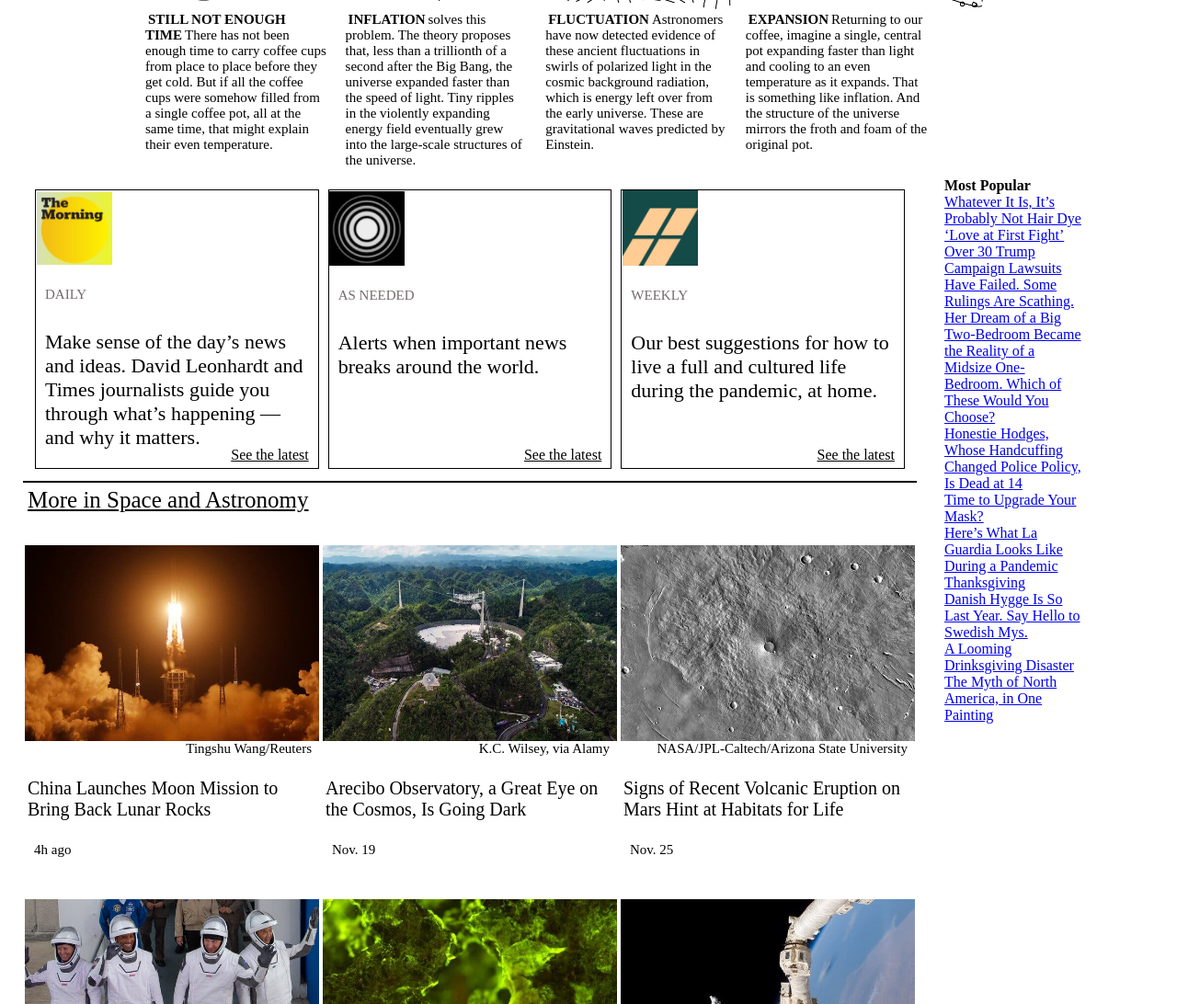
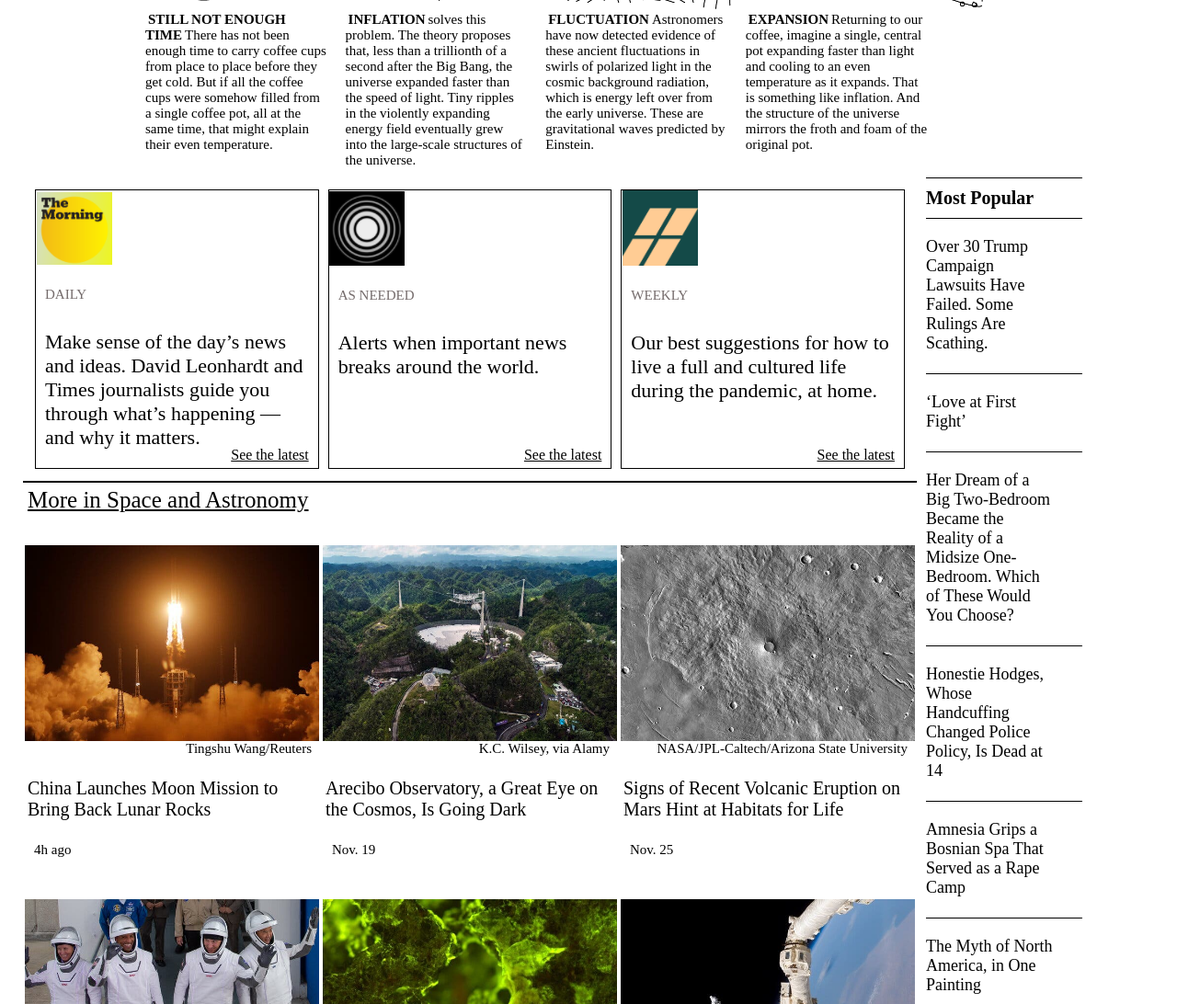
Before and after one commit to GuNner-pete/Project-NYT, a plain HTML site: page index.html in a window 1280 px wide. Shown: the part 3934-5026 px from the top of the page at 92% size. Drawn offline with Linux system fonts and the light colour scheme.

Commit message:
Added some styling to the side bar

```diff
--- a/NYT.css
+++ b/NYT.css
@@ -373,3 +373,22 @@ h3 {
   display: flex;
   flex-flow: column;
 }
+#most {
+  border-top: 1px solid black;
+  max-width: 300px;
+  margin-left: -20px;
+}
+.most-popular {
+  font-size: 18px;
+  color: black;
+  text-decoration: none;
+  padding: 20px 30px 7px 0;
+  margin-bottom: 15px;
+  border-top: 1px solid black;
+
+}
+h4 {
+  font-size: 20px;
+  padding-top: 10px;
+  padding-bottom: 10px;
+}
--- a/index.html
+++ b/index.html
@@ -206,16 +206,16 @@
             </div>
             <div id="most">
                 <h4>Most Popular</h4>
-                <a href="https://www.nytimes.com/2020/11/19/style/rudy-giuliani-hair.html?action=click&algo=bandit-all-surfaces-decay-decay-02&block=trending_recirc&fellback=false&imp_id=823692404&impression_id=886ad100-300a-11eb-b3ec-1987b8f0e0fa&index=0&pgtype=Article&region=footer&req_id=462443014&surface=most-popular">Whatever It Is, It’s Probably Not Hair Dye</a>
-                <a href="https://www.nytimes.com/2020/11/23/style/love-at-first-fight.html?action=click&algo=bandit-all-surfaces-decay-decay-02&block=trending_recirc&fellback=false&imp_id=901875735&impression_id=886ad101-300a-11eb-b3ec-1987b8f0e0fa&index=1&pgtype=Article&region=footer&req_id=462443014&surface=most-popular">‘Love at First Fight’</a>
-                <a href="https://www.nytimes.com/2020/11/25/us/elections/trump-campaign-lawsuits.html?action=click&algo=bandit-all-surfaces-decay-decay-02&block=trending_recirc&fellback=false&imp_id=37343964&impression_id=886ad102-300a-11eb-b3ec-1987b8f0e0fa&index=2&pgtype=Article&region=footer&req_id=462443014&surface=most-popular">Over 30 Trump Campaign Lawsuits Have Failed. Some Rulings Are Scathing.</a>
-                <a href="https://www.nytimes.com/interactive/2020/11/26/realestate/26hunt-pal.html?action=click&algo=bandit-all-surfaces-decay-decay-02&block=trending_recirc&fellback=false&imp_id=352194671&impression_id=886ad103-300a-11eb-b3ec-1987b8f0e0fa&index=3&pgtype=Article&region=footer&req_id=462443014&surface=most-popular">Her Dream of a Big Two-Bedroom Became the Reality of a Midsize One-Bedroom. Which of These Would You Choose?</a>
-                <a href="https://www.nytimes.com/2020/11/24/obituaries/honestie-hodges-dead-coronavirus.html?action=click&algo=bandit-all-surfaces-decay-decay-02&block=trending_recirc&fellback=false&imp_id=649609472&impression_id=886ad104-300a-11eb-b3ec-1987b8f0e0fa&index=4&pgtype=Article&region=footer&req_id=462443014&surface=most-popular">Honestie Hodges, Whose Handcuffing Changed Police Policy, Is Dead at 14</a>
-                <a href="https://www.nytimes.com/2020/11/24/well/live/covid-best-masks.html?action=click&algo=bandit-all-surfaces-decay-decay-02&block=trending_recirc&fellback=false&imp_id=982007006&impression_id=886ad105-300a-11eb-b3ec-1987b8f0e0fa&index=5&pgtype=Article&region=footer&req_id=462443014&surface=most-popular">Time to Upgrade Your Mask?</a>
-                <a href="https://www.nytimes.com/interactive/2020/11/25/nyregion/nyc-holiday-travel-airports-covid.html?action=click&algo=bandit-all-surfaces-decay-decay-02&block=trending_recirc&fellback=false&imp_id=724275479&impression_id=886ad106-300a-11eb-b3ec-1987b8f0e0fa&index=6&pgtype=Article&region=footer&req_id=462443014&surface=most-popular">Here’s What La Guardia Looks Like During a Pandemic Thanksgiving</a>
-                <a href="https://www.nytimes.com/2020/11/25/style/stockholm-shopping-mys-nytorget.html?action=click&algo=bandit-all-surfaces-decay-decay-02&block=trending_recirc&fellback=false&imp_id=577306369&impression_id=886ad107-300a-11eb-b3ec-1987b8f0e0fa&index=7&pgtype=Article&region=footer&req_id=462443014&surface=most-popular">Danish Hygge Is So Last Year. Say Hello to Swedish Mys.</a>
-                <a href="https://www.nytimes.com/2020/11/25/us/drinksgiving-thanksgiving-eve-superspreader-college-bars.html?action=click&algo=bandit-all-surfaces-decay-decay-02&block=trending_recirc&fellback=false&imp_id=256021245&impression_id=886ad108-300a-11eb-b3ec-1987b8f0e0fa&index=8&pgtype=Article&region=footer&req_id=462443014&surface=most-popular">A Looming Drinksgiving Disaster</a>
-                <a href="https://www.nytimes.com/interactive/2020/11/25/arts/benjamin-west-general-wolfe.html?action=click&algo=bandit-all-surfaces-decay-decay-02&block=trending_recirc&fellback=false&imp_id=843873507&impression_id=886ad109-300a-11eb-b3ec-1987b8f0e0fa&index=9&pgtype=Article&region=footer&req_id=462443014&surface=most-popular">The Myth of North America, in One Painting</a>
+                <a class="most-popular" href="https://www.nytimes.com/2020/11/19/style/rudy-giuliani-hair.html?action=click&algo=bandit-all-surfaces-decay-decay-02&block=trending_recirc&fellback=false&imp_id=823692404&impression_id=886ad100-300a-11eb-b3ec-1987b8f0e0fa&index=0&pgtype=Article&region=footer&req_id=462443014&surface=most-popular">Over 30 Trump Campaign Lawsuits Have Failed. Some Rulings Are Scathing.</a>
+                <a class="most-popular" href="https://www.nytimes.com/2020/11/23/style/love-at-first-fight.html?action=click&algo=bandit-all-surfaces-decay-decay-02&block=trending_recirc&fellback=false&imp_id=901875735&impression_id=886ad101-300a-11eb-b3ec-1987b8f0e0fa&index=1&pgtype=Article&region=footer&req_id=462443014&surface=most-popular">‘Love at First Fight’</a>
+                <a class="most-popular" href="https://www.nytimes.com/2020/11/25/us/elections/trump-campaign-lawsuits.html?action=click&algo=bandit-all-surfaces-decay-decay-02&block=trending_recirc&fellback=false&imp_id=37343964&impression_id=886ad102-300a-11eb-b3ec-1987b8f0e0fa&index=2&pgtype=Article&region=footer&req_id=462443014&surface=most-popular">Her Dream of a Big Two-Bedroom Became the Reality of a Midsize One-Bedroom. Which of These Would You Choose?</a>
+                <a class="most-popular" href="https://www.nytimes.com/interactive/2020/11/26/realestate/26hunt-pal.html?action=click&algo=bandit-all-surfaces-decay-decay-02&block=trending_recirc&fellback=false&imp_id=352194671&impression_id=886ad103-300a-11eb-b3ec-1987b8f0e0fa&index=3&pgtype=Article&region=footer&req_id=462443014&surface=most-popular">Honestie Hodges, Whose Handcuffing Changed Police Policy, Is Dead at 14</a>
+                <a class="most-popular" href="https://www.nytimes.com/2020/11/24/obituaries/honestie-hodges-dead-coronavirus.html?action=click&algo=bandit-all-surfaces-decay-decay-02&block=trending_recirc&fellback=false&imp_id=649609472&impression_id=886ad104-300a-11eb-b3ec-1987b8f0e0fa&index=4&pgtype=Article&region=footer&req_id=462443014&surface=most-popular">Amnesia Grips a Bosnian Spa That Served as a Rape Camp</a>
+                <a class="most-popular" href="https://www.nytimes.com/2020/11/24/well/live/covid-best-masks.html?action=click&algo=bandit-all-surfaces-decay-decay-02&block=trending_recirc&fellback=false&imp_id=982007006&impression_id=886ad105-300a-11eb-b3ec-1987b8f0e0fa&index=5&pgtype=Article&region=footer&req_id=462443014&surface=most-popular">The Myth of North America, in One Painting</a>
+                <a class="most-popular" href="https://www.nytimes.com/interactive/2020/11/25/nyregion/nyc-holiday-travel-airports-covid.html?action=click&algo=bandit-all-surfaces-decay-decay-02&block=trending_recirc&fellback=false&imp_id=724275479&impression_id=886ad106-300a-11eb-b3ec-1987b8f0e0fa&index=6&pgtype=Article&region=footer&req_id=462443014&surface=most-popular">A Looming Drinksgiving Disaster</a>
+                <a class="most-popular" href="https://www.nytimes.com/2020/11/25/style/stockholm-shopping-mys-nytorget.html?action=click&algo=bandit-all-surfaces-decay-decay-02&block=trending_recirc&fellback=false&imp_id=577306369&impression_id=886ad107-300a-11eb-b3ec-1987b8f0e0fa&index=7&pgtype=Article&region=footer&req_id=462443014&surface=most-popular">Late Night Won’t Let Trump’s Legal Team Forget Sidney Powell So Easily</a>
+                <a class="most-popular" href="https://www.nytimes.com/2020/11/25/us/drinksgiving-thanksgiving-eve-superspreader-college-bars.html?action=click&algo=bandit-all-surfaces-decay-decay-02&block=trending_recirc&fellback=false&imp_id=256021245&impression_id=886ad108-300a-11eb-b3ec-1987b8f0e0fa&index=8&pgtype=Article&region=footer&req_id=462443014&surface=most-popular">$1.3 Million Homes in Pennsylvania, Colorado and Texas</a>
+                <a class="most-popular" href="https://www.nytimes.com/interactive/2020/11/25/arts/benjamin-west-general-wolfe.html?action=click&algo=bandit-all-surfaces-decay-decay-02&block=trending_recirc&fellback=false&imp_id=843873507&impression_id=886ad109-300a-11eb-b3ec-1987b8f0e0fa&index=9&pgtype=Article&region=footer&req_id=462443014&surface=most-popular">Here’s What La Guardia Looks Like During a Pandemic Thanksgiving</a>
             </div>
         </div>
         <div id="footer-logo">
```
